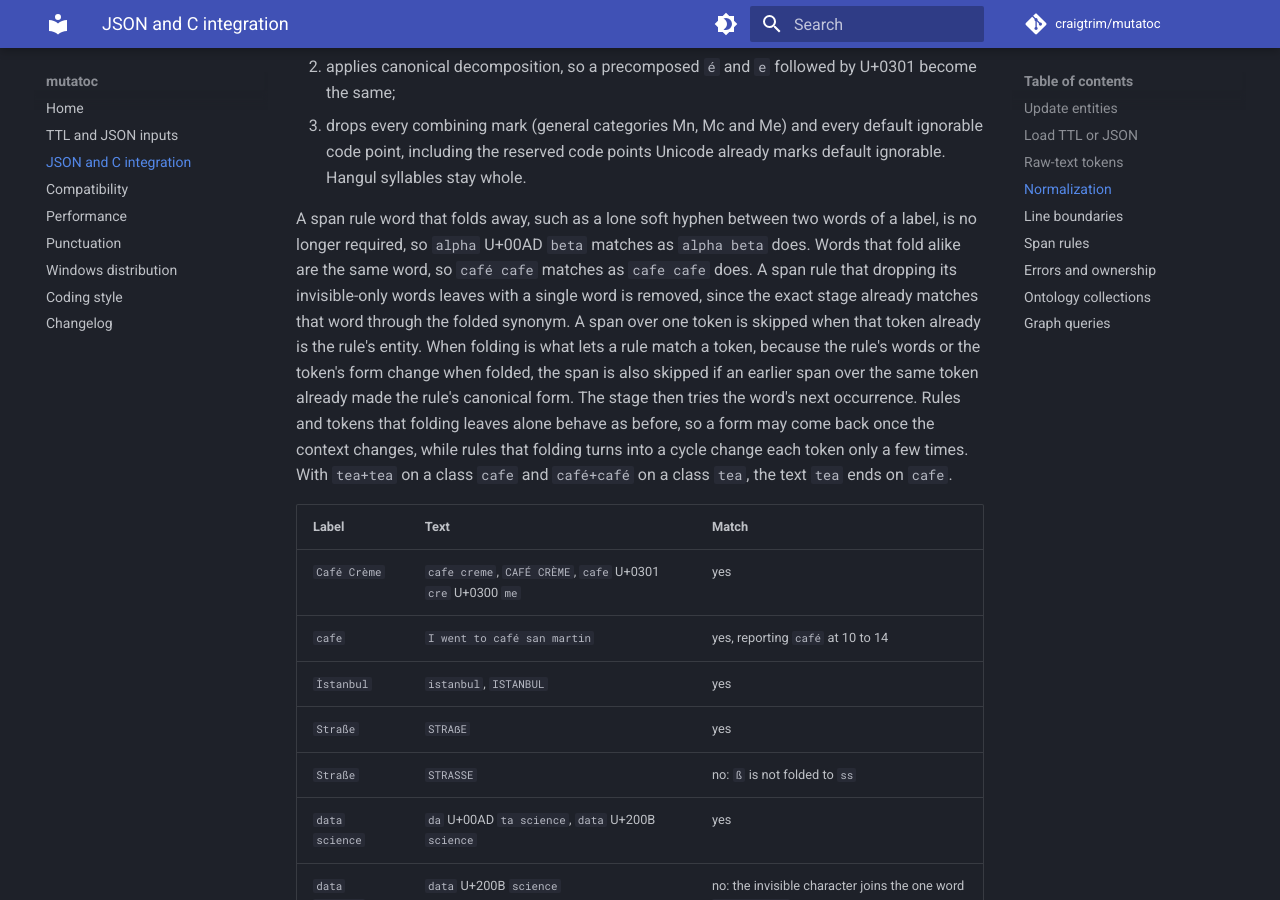
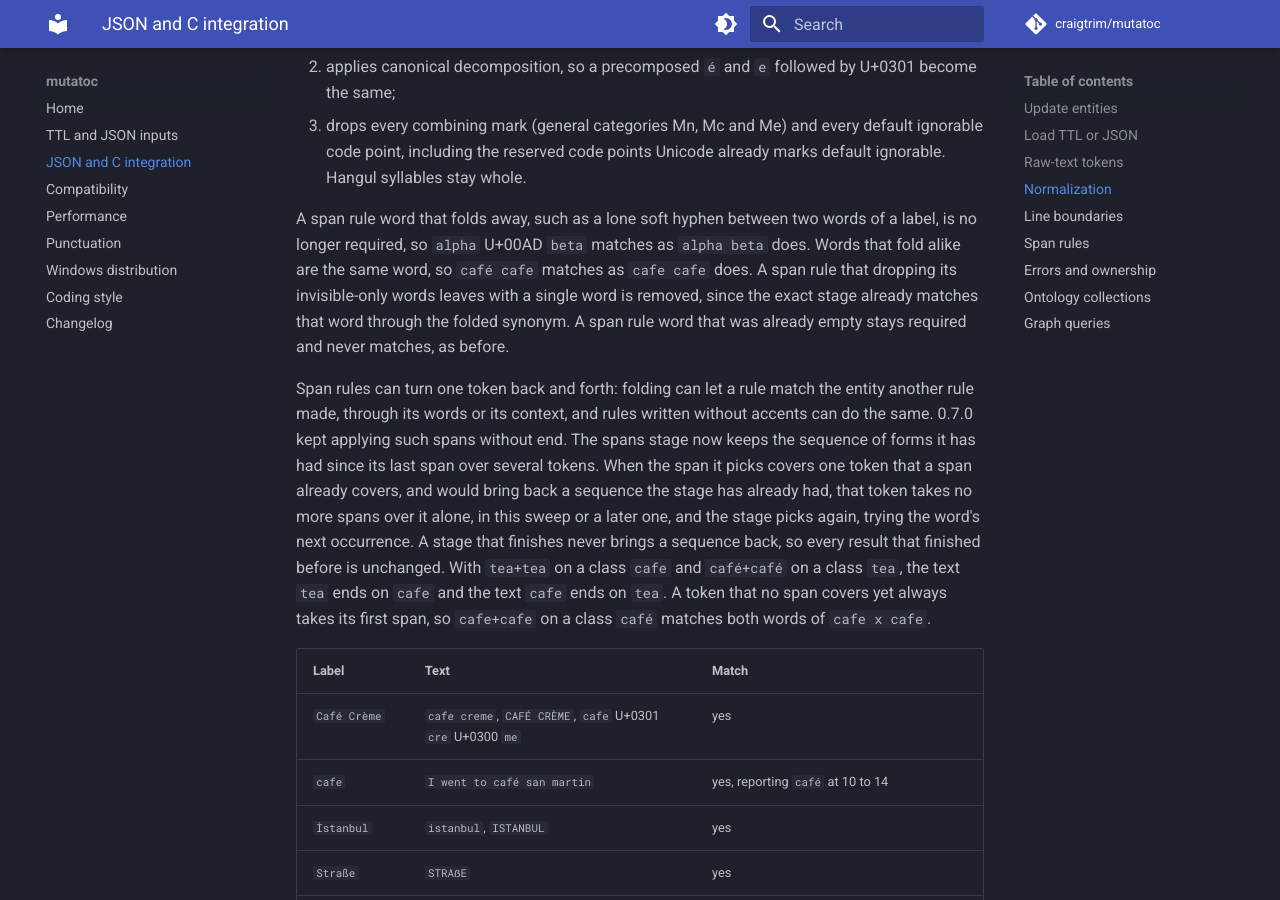
Before and after one commit to craigtrim/mutatoc, an MkDocs documentation site: the page built from docs/protocol.md, in a window 1280 px wide and 900 px high, scrolled down 4613 px. Built offline with MkDocs 1.6.1 and Material for MkDocs 9.7.7, drawn with Linux system fonts in a browser that asks for light colours; comment, search, counter and statistics services are not loaded.

Commit message:
docs: describe the span sequence check and the ended 0.7.0 span cycles

```diff
--- a/docs/protocol.md
+++ b/docs/protocol.md
@@ -92,7 +92,9 @@
 2. applies canonical decomposition, so a precomposed `é` and `e` followed by U+0301 become the same;
 3. drops every combining mark (general categories Mn, Mc and Me) and every default ignorable code point, including the reserved code points Unicode already marks default ignorable. Hangul syllables stay whole.
 
-A span rule word that folds away, such as a lone soft hyphen between two words of a label, is no longer required, so `alpha` U+00AD `beta` matches as `alpha beta` does. Words that fold alike are the same word, so `café cafe` matches as `cafe cafe` does. A span rule that dropping its invisible-only words leaves with a single word is removed, since the exact stage already matches that word through the folded synonym. A span over one token is skipped when that token already is the rule's entity. When folding is what lets a rule match a token, because the rule's words or the token's form change when folded, the span is also skipped if an earlier span over the same token already made the rule's canonical form. The stage then tries the word's next occurrence. Rules and tokens that folding leaves alone behave as before, so a form may come back once the context changes, while rules that folding turns into a cycle change each token only a few times. With `tea+tea` on a class `cafe` and `café+café` on a class `tea`, the text `tea` ends on `cafe`.
+A span rule word that folds away, such as a lone soft hyphen between two words of a label, is no longer required, so `alpha` U+00AD `beta` matches as `alpha beta` does. Words that fold alike are the same word, so `café cafe` matches as `cafe cafe` does. A span rule that dropping its invisible-only words leaves with a single word is removed, since the exact stage already matches that word through the folded synonym. A span rule word that was already empty stays required and never matches, as before.
+
+Span rules can turn one token back and forth: folding can let a rule match the entity another rule made, through its words or its context, and rules written without accents can do the same. 0.7.0 kept applying such spans without end. The spans stage now keeps the sequence of forms it has had since its last span over several tokens. When the span it picks covers one token that a span already covers, and would bring back a sequence the stage has already had, that token takes no more spans over it alone, in this sweep or a later one, and the stage picks again, trying the word's next occurrence. A stage that finishes never brings a sequence back, so every result that finished before is unchanged. With `tea+tea` on a class `cafe` and `café+café` on a class `tea`, the text `tea` ends on `cafe` and the text `cafe` ends on `tea`. A token that no span covers yet always takes its first span, so `cafe+cafe` on a class `café` matches both words of `cafe x cafe`.
 
 | Label | Text | Match |
 | --- | --- | --- |
```
Also changed, not shown: CHANGELOG.md (+4 -0 lines), docs/compatibility.md (+1 -1 lines).
